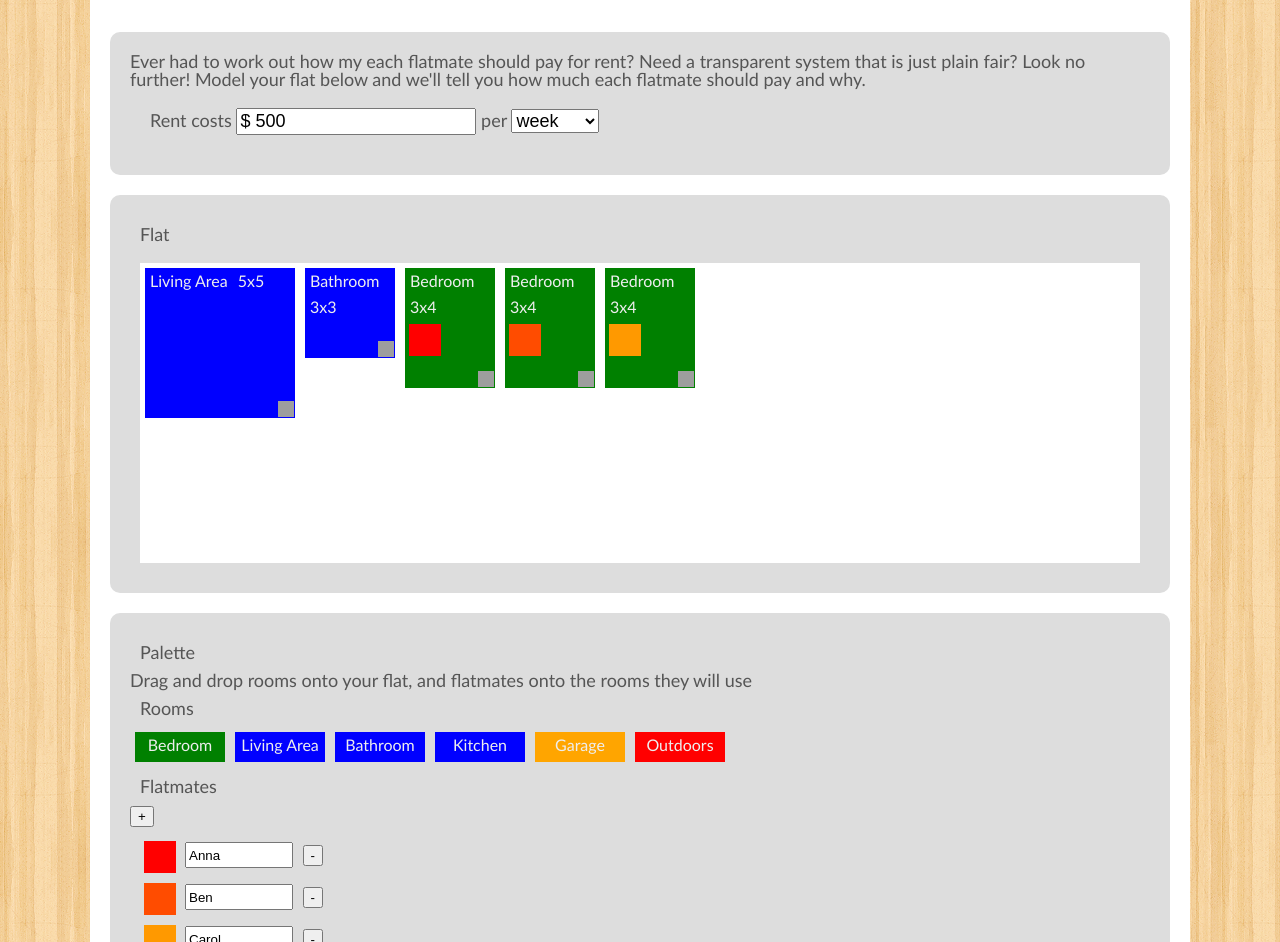
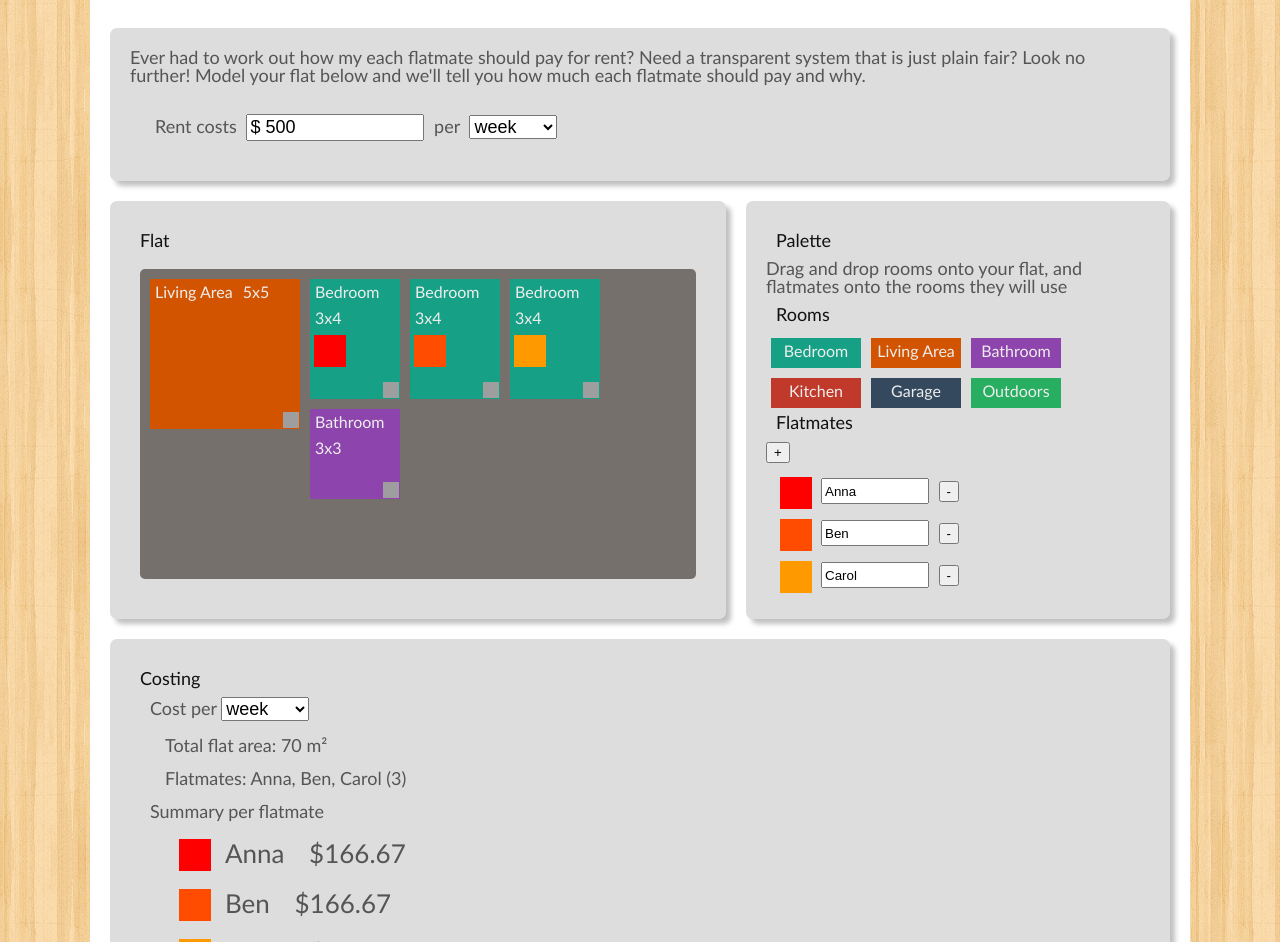
Before and after one commit to forgedsoftware/costmyflat, a plain HTML site: page index.html in a window 1280 px wide. Shown: the part 92-1034 px from the top of the page. Drawn offline with nearby package versions, Linux system fonts and the light colour scheme; grey boxes are pictures that could not be loaded.

Commit message:
- Some styling

```diff
--- a/css/base.css
+++ b/css/base.css
@@ -18,15 +18,17 @@ body {
 }
 
 .section {
-	margin: 20px;
+	margin: 20px 20px;
 	background: #DDD;
 	min-height: 100px;
-	border-radius: 10px;
+	border-radius: 7px;
 	padding: 20px;
 	color: #555;
+	box-shadow: 5px 5px 5px #C1C1C1;
 }
 
 h2 {
+	color: #111;
 	padding: 10px;
 }
 
@@ -39,15 +41,15 @@ h2 {
 
 h1 {
 	color: #555;
-	font-size: 40px;
+	font-size: 38px;
 	font-weight: bold;
 }
 
 #flat-logo {
 	background: url("../images/flat-icon.png") no-repeat;
-	background-size: 64px 64px;
-	width: 64px;
-	height: 64px;
+	background-size: 60px 60px;
+	width: 60px;
+	height: 60px;
 	margin: 20px 5px 20px 20px;
 }
 
@@ -57,29 +59,39 @@ h1 {
 	padding: 20px;
 }
 
+.control > * {
+	margin-left: 5px;
+	margin-top: 10px;
+}
+
 .input {
 	font-size: 18px;
+	max-width: 170px;
 }
 
 /** Flat **/
 
 #flat-container {
 	margin: 10px;
-	min-width: 500px;
+	padding: 5px;
 	min-height: 300px;
-	background-color: white;
-	overflow: auto;
+	background-color: #75706B;
+	border-radius: 5px;
+	overflow: hidden;
 }
 
 .flat-border {
-	outline: 5px green dashed;
+	outline: 5px #0D37F8 dashed;
 }
 
 .room-placeholder {
 	background: #555;
 	width: 90px;
 	height: 90px;
+}
 
+.room-border {
+	outline: 3px #0D37F8 dashed;
 }
 
 /** Palette **/
@@ -89,7 +101,7 @@ h1 {
 }
 
 #palette > h2 {
-	clear: both;
+	/* clear: both; */
 	/* float: left;*/
 }
 
@@ -97,7 +109,7 @@ h1 {
 	color: #EEE;
 	width: 90px;
 	height: 30px;
-	background-color: green;
+	background-color: #54ACD2;
 	margin: 5px;
 	text-align: center;
 	float: left;
@@ -123,18 +135,6 @@ h1 {
 .flat_room {
 	width: 90px;
 	height: 90px;
-}
-
-.living {
-	background-color: blue;
-}
-
-.garage {
-	background-color: orange;
-}
-
-.outdoors {
-	background-color: red;
 }
 
 #flatmates {
@@ -165,18 +165,6 @@ h1 {
 	float: left;
 }
 
-.f1 {
-	background-color: green;
-}
-
-.f2 {
-	background-color: red;
-}
-
-.f3 {
-	background-color: yellow;
-}
-
 .members {
 	height: 32px;
 	width: 200px;
@@ -185,15 +173,30 @@ h1 {
 
 /** Costing */
 
+#costing {
+	margin-left: 20px;
+}
+
+#costing > div {
+	margin: 15px;
+}
+
 .flatmate-cost {
 	display: block;
-	height: 30px;
+	height: 40px;
 	margin: 10px;
 }
 
 .flatmate-cost > span {
+	font-size: 26px;
 	display: inline-block;
-	padding: 10px 10px 0px 10px;
+	padding: 5px 10px 0px 10px;
+}
+
+/** How it works */
+
+#how-it-works {
+	margin: 20px;
 }
 
 /** Footer **/
@@ -223,3 +226,32 @@ footer {
 	width: 25px;
 	vertical-align: middle;
 }
+
+/** Media queries */
+
+@media (min-width: 900px) {
+
+	#horizontal-sections {
+		display: -webkit-flex;
+		display: -ms-flexbox;
+		display: flex;
+		overflow: hidden;
+	}
+
+	#horizontal-sections > div{
+		margin: 0px 20px 10px 20px;
+	}
+
+	#results {
+		margin-top: 10px;
+	}
+
+	#flat {
+		flex: 3;
+		margin-right: 0px !important;
+	}
+
+	#palette {
+		flex: 2;
+	}
+}
--- a/index.html
+++ b/index.html
@@ -27,12 +27,14 @@
 			</div>
 			<div id="settings" class="section">
 				<p>Ever had to work out how my each flatmate should pay for rent? Need a transparent system that is just plain fair? Look no further! Model your flat below and we'll tell you how much each flatmate should pay and why.</p>
-				<div class="control">Rent costs
+				<div class="control">
+					<span>Rent costs</span>
 					<input id="cost-selector" class="input" ng-model="rent" ui-money-mask="0" max="20000" ng-change="updateResults()" auto-complete-cost></input>
-					per
+					<span>per</span>
 					<select id="freq-selector" class="input" ng-init="rentalPeriod = periods[1]" ng-model="rentalPeriod" ng-options="period.name for period in periods" ng-change="updateResults()"></select>
 				</div>
 			</div>
+			<div id="horizontal-sections">
 				<div id="flat" class="section">
 					<h2>Flat</h2>
 					<div id="flat-container" sortable-grid room-drop>
@@ -65,11 +67,12 @@
 						</div>
 					</div>
 				</div>
+			</div>
 			<div id="results" class="section">
 				<h2>Costing</h2>
-				<span>per</span>
+				<div id="costing">
+					<span>Cost per</span>
 					<select id="freq-selector" class="input" ng-init="costingPeriod = rentalPeriod" ng-model="costingPeriod" ng-options="period.name for period in periods" ng-change="updateResults()"></select>
-				<div id="costing">
 					<div><span>Total flat area: </span><span ng-bind="results.totalFlatArea"></span><span> m&#178;</span></div>
 					<div><span>Flatmates: </span><span ng-bind="results.flatmateSummary"></span></div>
 					<h3>Summary per flatmate</h3>
@@ -80,10 +83,12 @@
 							<span>${{flatmateAmount.amount}}</span>
 						</div>
 					</div>
-					<div>
 					<span>Total: ${{calculatedTotal}} per {{costingPeriod.name}} ({{costingPeriod.days}} days)</span>
 				</div>
 			</div>
+			<div id="how-it-works" class="section">
+				<h2>How It Works</h2>
+				<p>Some text here</h2>
 			</div>
 		</div>
 		<footer>
@@ -94,6 +99,9 @@
 				<div class="footer_section">
 					<img class="icon" src="./images/github-icon.png" />Hosted on <a href="https://github.com/forgedsoftware/costmyflat">GitHub</a>
 				</div>
+				<div class="footer_section">
+					<span>Built with: <a href="https://jqueryui.com/">jQuery-UI</a>, <a href="https://angularjs.org/">AngularJS</a>, <a href="http://flatuicolors.com">flatuicolors</a>, and <a href="http://iconmonstr.com/">iconmonstr</a></span>
+				</div>
 			</div>
 		</footer>
 	</body>
--- a/js/app.js
+++ b/js/app.js
@@ -161,27 +161,27 @@
 	var roomPalette = [
 		{
 			name: 'Bedroom',
-			color: 'green'
+			color: '#16a085'
 		},
 		{
 			name: 'Living Area',
-			color: 'blue'
+			color: '#d35400'
 		},
 		{
 			name: 'Bathroom',
-			color: 'blue'
+			color: '#8e44ad'
 		},
 		{
 			name: 'Kitchen',
-			color: 'blue'
+			color: '#c0392b'
 		},
 		{
 			name: 'Garage',
-			color: 'orange'
+			color: '#34495e'
 		},
 		{
 			name: 'Outdoors',
-			color: 'red'
+			color: '#27ae60'
 		}
 	];
 
@@ -249,13 +249,6 @@
 			},
 			{
 				id: generateID('room'),
-				template: roomPalette[2],
-				width: 3,
-				height: 3,
-				users: []
-			},
-			{
-				id: generateID('room'),
 				template: roomPalette[0],
 				width: 3,
 				height: 4,
@@ -274,6 +267,13 @@
 				width: 3,
 				height: 4,
 				users: [flatmatePalette[2]]
+			},
+			{
+				id: generateID('room'),
+				template: roomPalette[2],
+				width: 3,
+				height: 3,
+				users: []
 			}
 		]
 	};
--- a/js/directives.js
+++ b/js/directives.js
@@ -22,10 +22,10 @@ addSimpleAppDirective('flatmateDrag', function ($scope, element, attrs) {
 	$(element).draggable({
 		helper: "clone",
 		start: function (event, ui) {
-			$("#flat-container > .room").addClass("flat-border");
+			$("#flat-container > .room").addClass("room-border");
 		},
 		stop: function (event, ui) {
-			$("#flat-container > .room").removeClass("flat-border");
+			$("#flat-container > .room").removeClass("room-border");
 		}
 	});
 });
```
Lines whose indentation alone changed are shown as unchanged.
